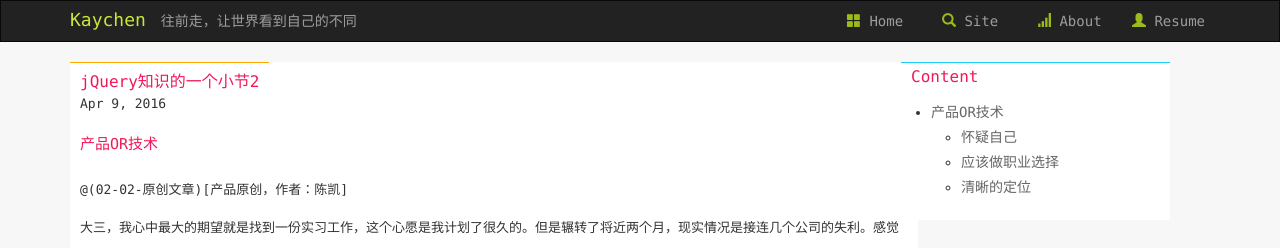
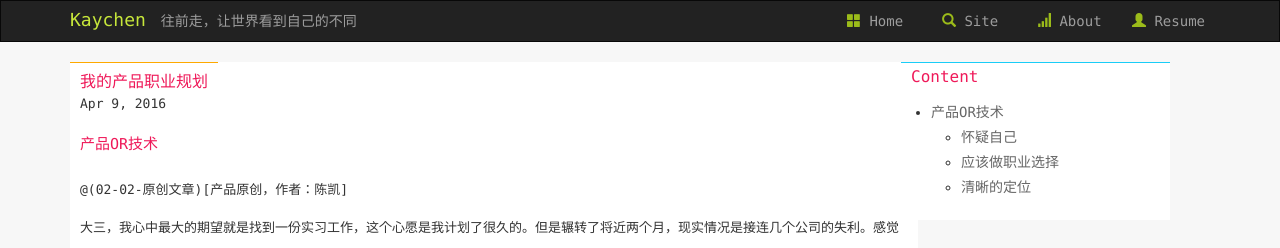
Before and after one commit to LittlewhiteChen/LittlewhiteChen.github.io, a Jekyll site: the page built from _posts/2016-04-30-我的产品规划和职业规划.md, in a window 1280 px wide and 900 px high. Shown: the top 248 px of the window. Built offline with Jekyll 4.4.1, drawn with Linux system fonts in a browser that asks for light colours; nearby versions of some CDN libraries; comment, search, counter and statistics services are not loaded; a style sheet for code colours, icons or effects is not loaded.

Commit message:
产品笔记

```diff
--- a/_posts/2016-04-30-我的产品规划和职业规划.md
+++ b/_posts/2016-04-30-我的产品规划和职业规划.md
@@ -1,9 +1,9 @@
 ---
 layout: post
-title:  "jQuery知识的一个小节2"
+title:  "我的产品职业规划"
 date:   2016-04-09 18:06:05
-categories: Front-end
-excerpt: jQuery
+categories: Product Life
+excerpt: 产品
 ---
 * content
 {:toc}
```
